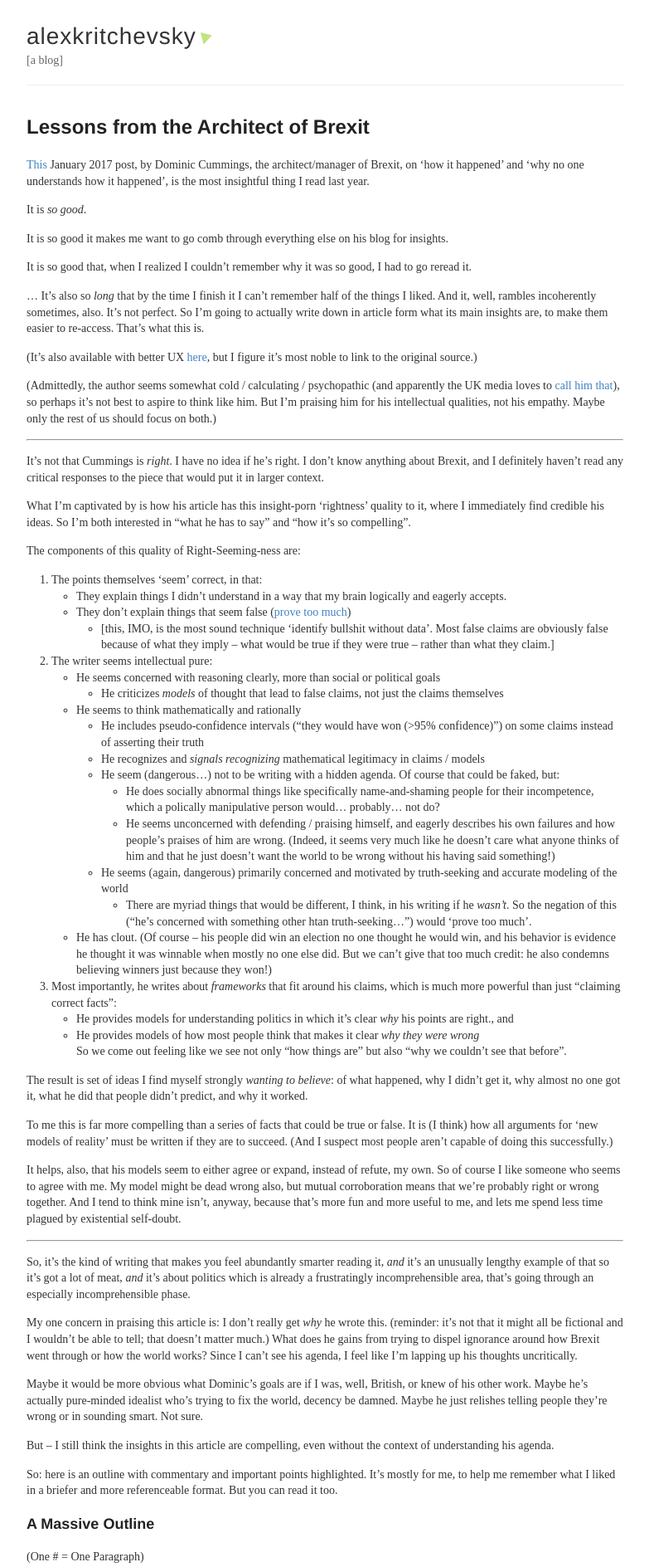
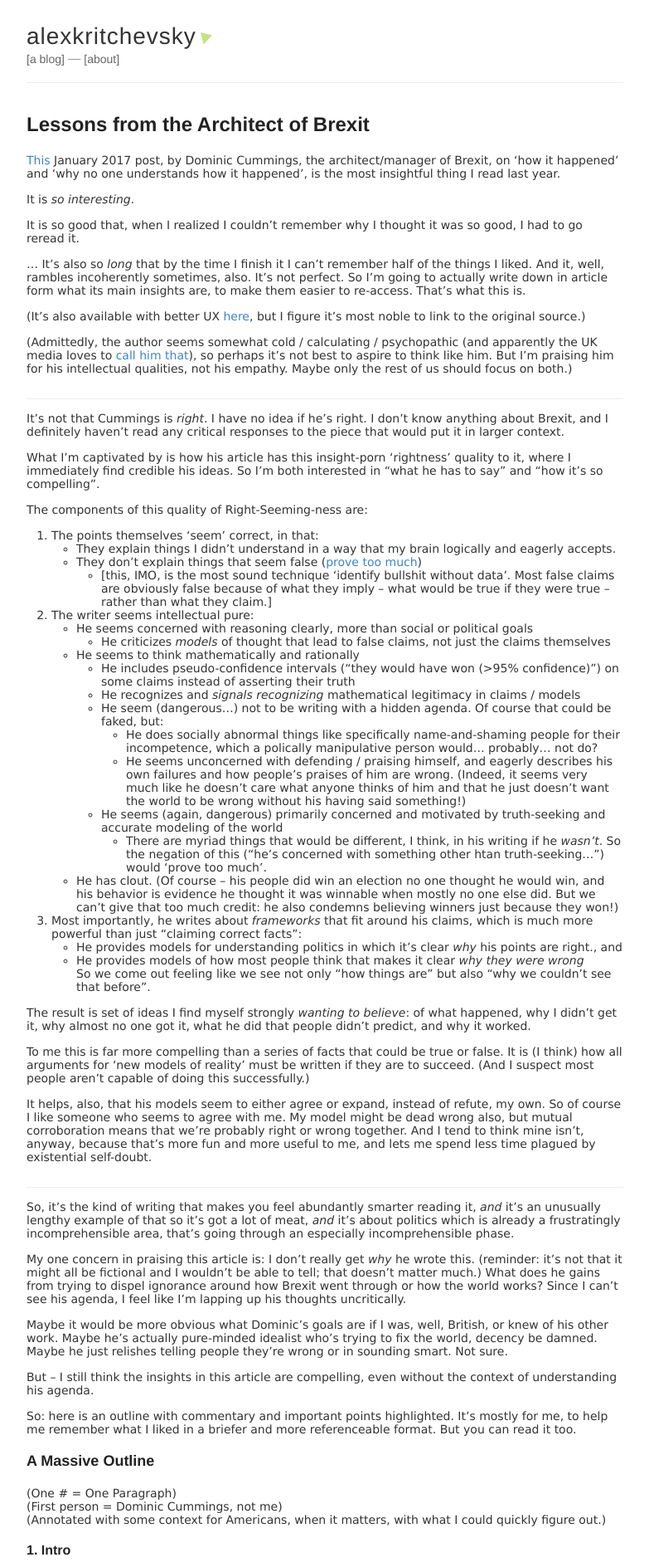
Before and after one commit to ajakaja/ajakaja.github.io, a Jekyll site: the page built from _posts/2018-01-03-lessons-from-brexit.md, in a window 1280 px wide. Shown: the top 1888 px of the page at 83% size, without its empty margins (248-1031 px from the left). Built offline with Jekyll 4.4.1, drawn with Linux system fonts in a browser that asks for light colours.

Commit message:
about page
+ phrasing updates, CSS updates, changed font

```diff
--- a/_layouts/default.html
+++ b/_layouts/default.html
@@ -24,7 +24,11 @@
               <h1 class="site-name"><a href="/">{{ site.name }}</a>
               {% include triangle.html %}
               </h1>
-              <p class="site-description" style="text-transform:lowercase">[{{ site.description }}]</p>
+              <p class="subheader">
+                <a href="/">[a blog]</a>
+                <span style="text-decoration: line-through; color: #999">&nbsp;&nbsp;&nbsp;&nbsp;</span>
+                <a href="/about">[about]</a>
+              </p>
           </div>
 
           </header>
--- a/_posts/2018-01-03-lessons-from-brexit.md
+++ b/_posts/2018-01-03-lessons-from-brexit.md
@@ -6,11 +6,9 @@ footnotes: true
 
 [This](https://dominiccummings.com/2017/01/09/on-the-referendum-21-branching-histories-of-the-2016-referendum-and-the-frogs-before-the-storm-2/) January 2017 post, by Dominic Cummings, the architect/manager of Brexit, on 'how it happened' and 'why no one understands how it happened', is the most insightful thing I read last year.
 
-It is *so good*.
+It is *so interesting*.
 
-It is so good it makes me want to go comb through everything else on his blog for insights.
-
-It is so good that, when I realized I couldn't remember why it was so good, I had to go reread it.
+It is so good that, when I realized I couldn't remember why I thought it was so good, I had to go reread it.
 
 ... It's also so *long* that by the time I finish it I can't remember half of the things I liked. And it, well, rambles incoherently sometimes, also. It's not perfect. So I'm going to actually write down in article form what its main insights are, to make them easier to re-access. That's what this is.
 
--- a/_sass/reset.scss
+++ b/_sass/reset.scss
@@ -28,9 +28,7 @@ article, aside, details, figcaption, figure,
 footer, header, hgroup, menu, nav, section {
 	display: block;
 }
-body {
-	line-height: 1;
-}
+
 ol, ul {
 	list-style: none;
 }
--- a/css/site.scss
+++ b/css/site.scss
@@ -20,9 +20,19 @@ html {
 
 body {
   background: $white;
-  font: 14px/1.4 Times New Roman;
+  font-size: 14px;
+  font-family: Verdana;
+  font-weight: normal;
   color: $darkGray;
   height: 100%;
+}
+
+hr {
+  border-width: 0px;
+  border-style: none;
+  height: 1em;
+  border-bottom-width: 1px;
+  border-bottom-style: inset;
 }
 
 small {
@@ -235,13 +245,20 @@ p.noscript {
   letter-spacing: 1px;
 }
 
-.site-description {
+.subheader {
   margin: -5px 0 0 0;
   color: $gray;
   font-size: 14px;
+  font-family: $helveticaNeue;
+  font-weight: 300;
+
 
   @include mobile {
     margin: 3px 0;
+  }
+
+  a {
+      color: $gray;
   }
 }
 
```
Also changed, not shown: _posts/2018-02-23-entropy-1.md (+1 -1 lines), _posts/2018-03-30-taylor-series.md (+5 -1 lines), about.md (added, +21 -0 lines).
